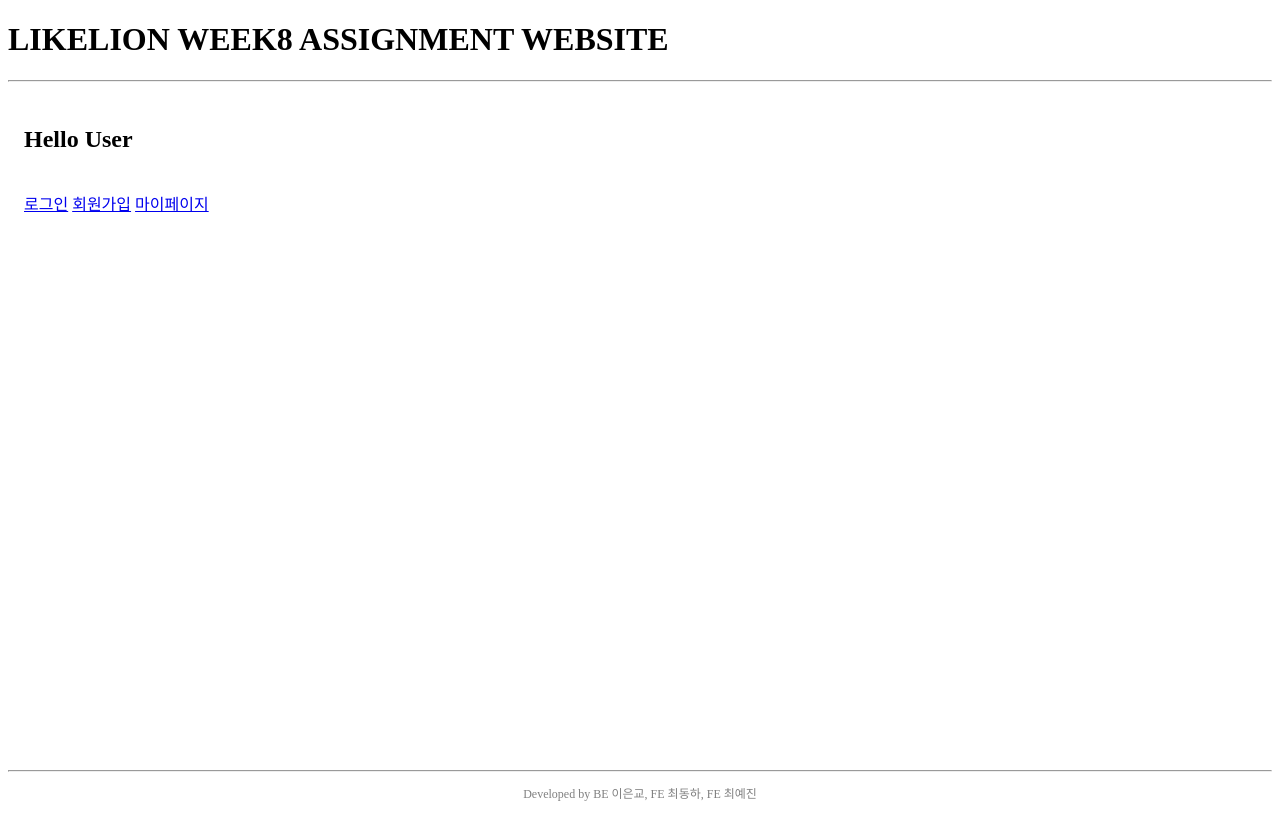
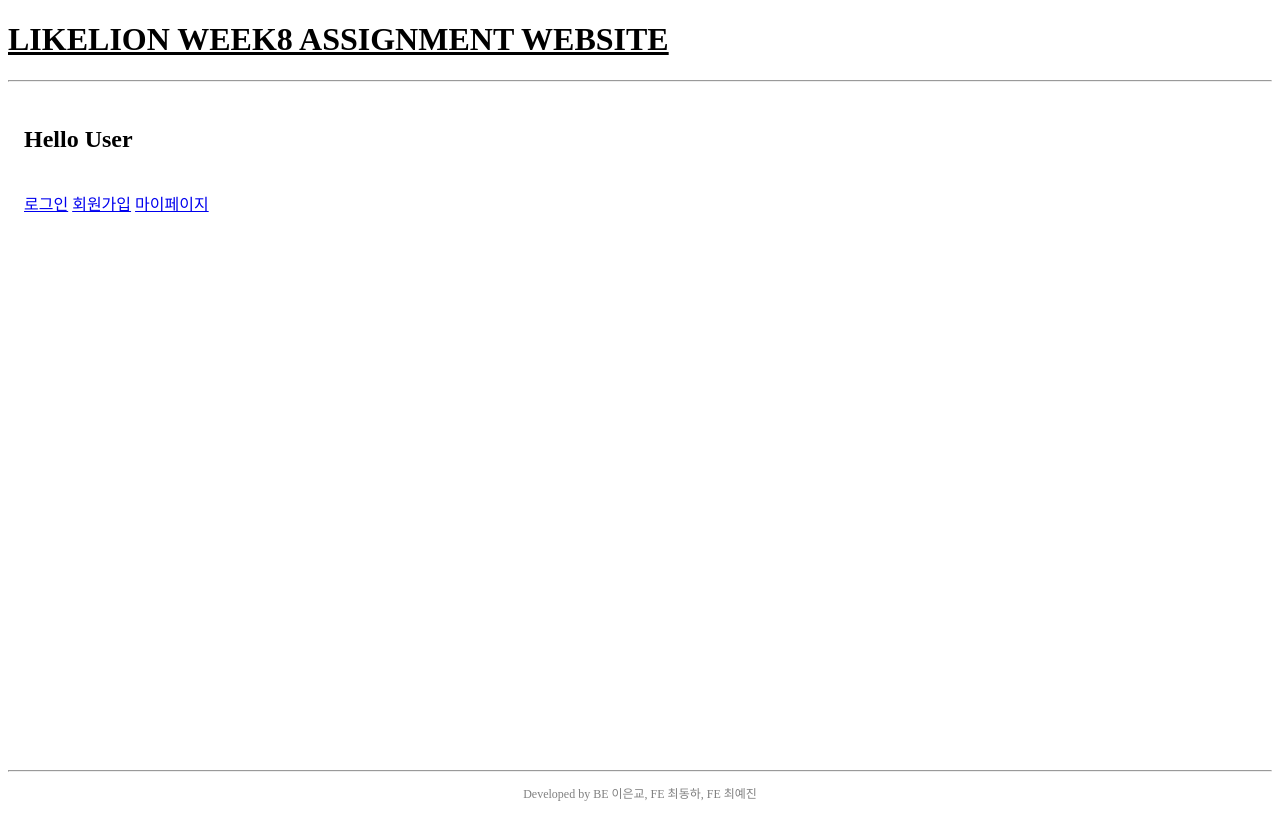
Before and after one commit to CBNU-likelion/2026_14th_final_study_FE, a React (Vite) app: page / in a window 1280 px wide. Built offline with nearby package versions, Linux system fonts and the light colour scheme.

Commit message:
design: 헤더 문구에 언더라인 추가

```diff
--- a/src/App.tsx
+++ b/src/App.tsx
@@ -10,7 +10,7 @@ function Layout() {
     <div>
       <header>
         <h1>
-          <a style={{ textDecorationLine: "none", color: "black" }} href="/">
+          <a style={{ color: "black" }} href="/">
             LIKELION WEEK8 ASSIGNMENT WEBSITE
           </a>
         </h1>
```
